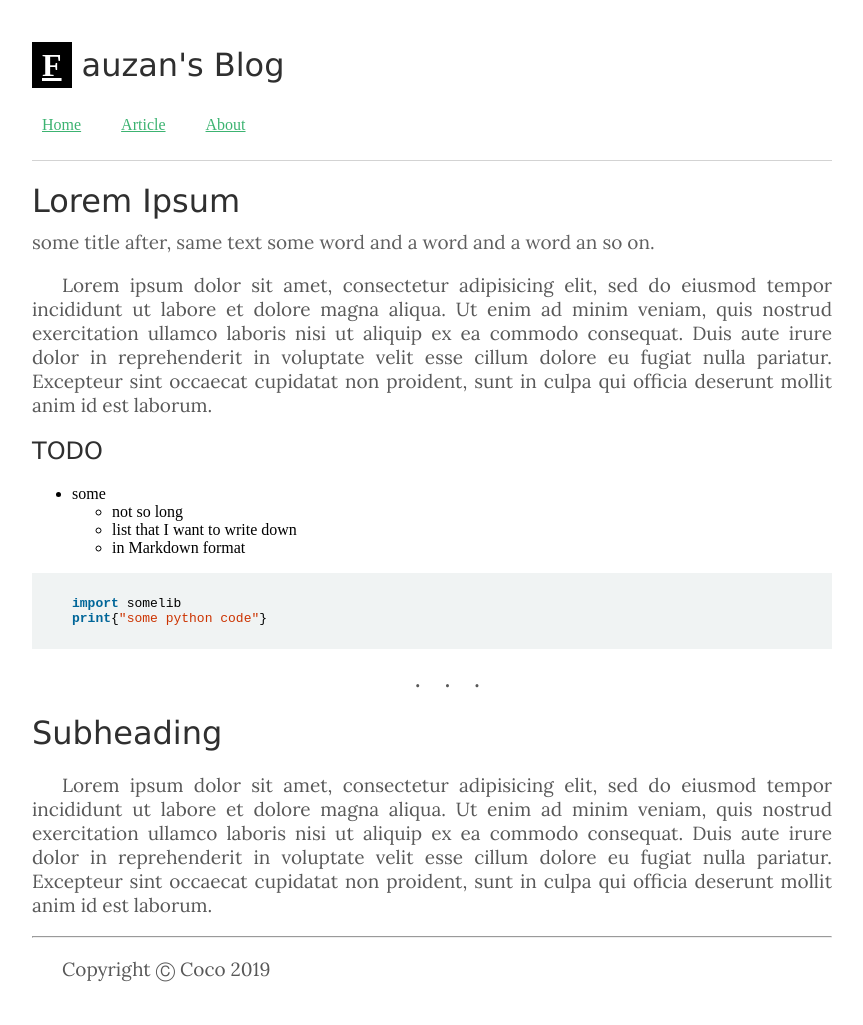
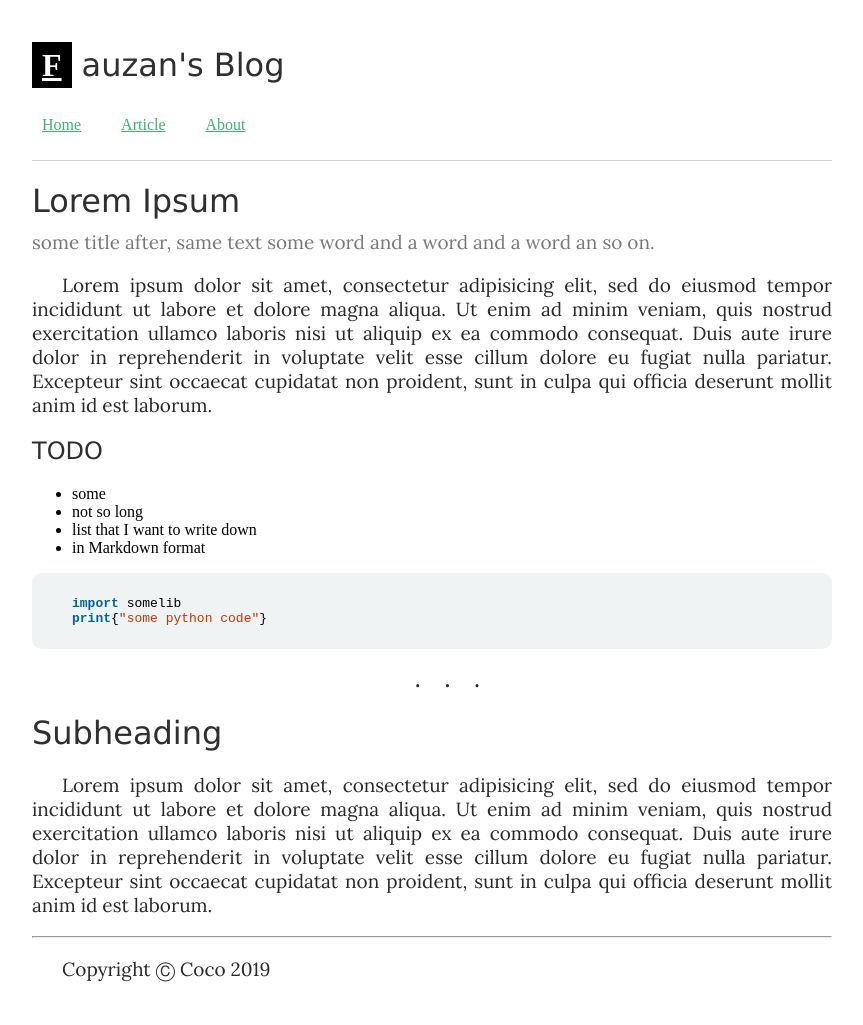
Before and after one commit to mangkokoo/mysite, a Jekyll site: the page built from _posts/2019-05-05-dolor.md, in a window 1280 px wide. Shown: the whole page, without its empty margins (208-1071 px from the left). Built offline with Jekyll 4.4.1, drawn with Linux system fonts in a browser that asks for light colours; Markdown is read by kramdown in place of the engine named in the settings; comment, search, counter and statistics services are not loaded.

```diff
--- a/_config.yml
+++ b/_config.yml
@@ -1,4 +1,4 @@
-markdown: redcarpet
+markdown: kramdown
 baseurl: ""
 exclude: ['README.md']
 title: "Fauzan's blog"
--- a/css/common.css
+++ b/css/common.css
@@ -56,7 +56,7 @@ body {
 p {
   font-family: 'Lora', serif;
   font-size: 19px;
-  color: #585858;
+  color: #282828;
   text-indent: 30px;
   text-align: justify;
   transition: 0.3s;
@@ -113,7 +113,7 @@ p {
   padding-left: 10px;
 }
 .title-after {
-  color: #5f5f5f;
+  color: #787878;
   text-indent: unset;
   margin: 0;
   padding: 0;
@@ -129,6 +129,7 @@ p {
 .highlight  {
 background: #f0f3f3;
 padding:5px 20px;
+border-radius: 10px; /* 5px rounded corners */
  }
 .highlight .c { color: #0099FF; font-style: italic } /* Comment */
 .highlight .err { color: #AA0000; background-color: #FFAAAA } /* Error */
```
Also changed, not shown: _posts/2019-05-05-dolor.md (+4 -4 lines).
